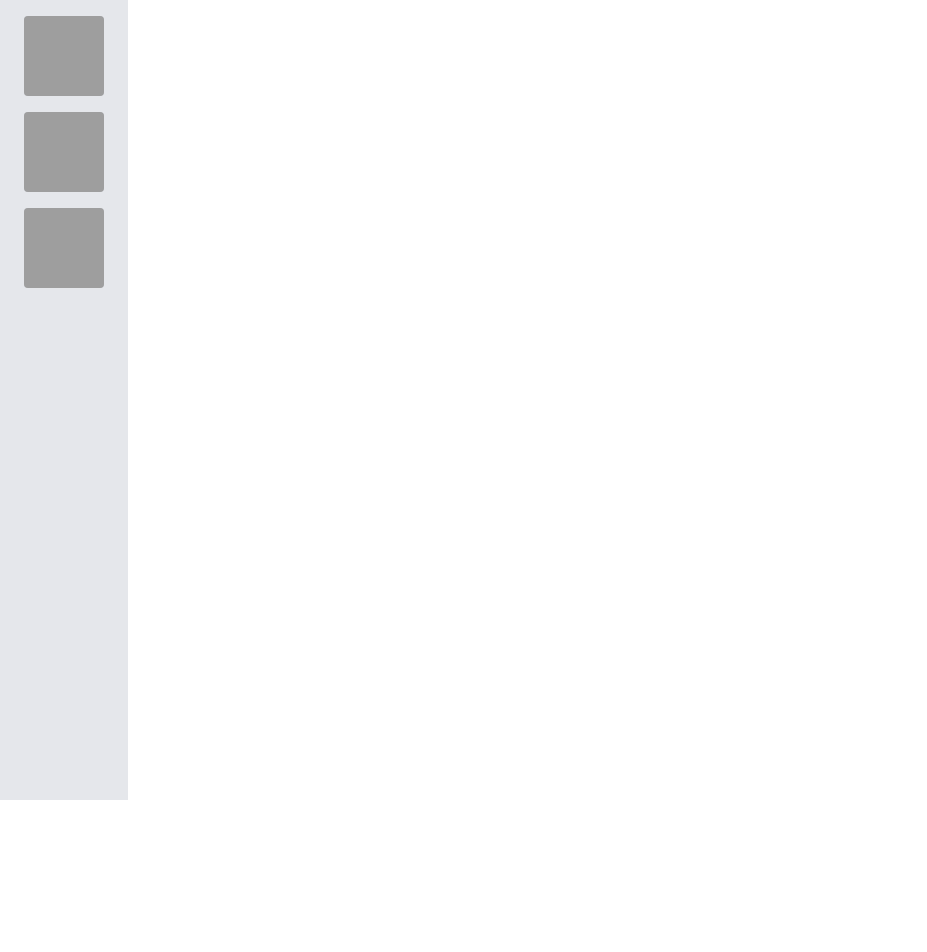
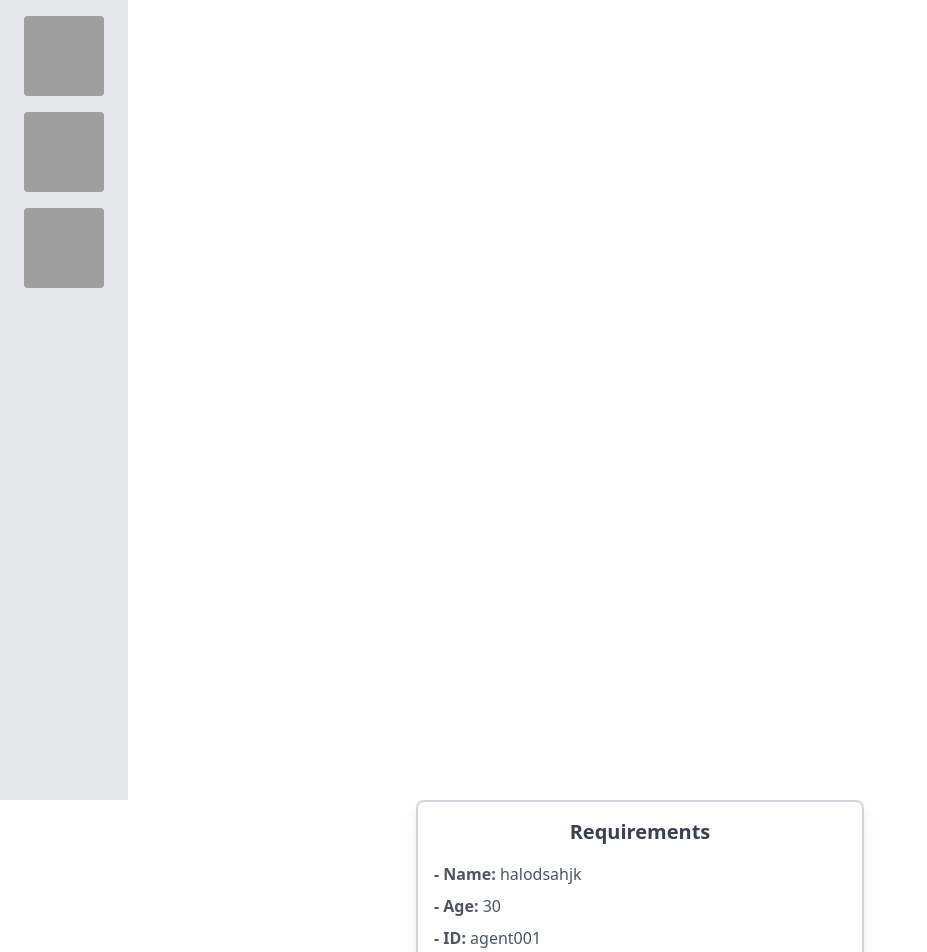
Before and after one commit to sikoramodra/Hackathon-SCI-24, a React (Vite) app: page / in a window 1280 px wide. Shown: the top 952 px of the page, without its empty margins (0-927 px from the left). Before the commit the page ends 800 px from the top, so only its background shows below. Built offline with nearby package versions, Linux system fonts and the light colour scheme; grey boxes are pictures that could not be loaded.

Commit message:
Requirement component

```diff
--- a/src/App.jsx
+++ b/src/App.jsx
@@ -1,9 +1,17 @@
 import Sidebar from './Components/Sidebar.jsx';
+import Requerement from './Components/Requirement.jsx';
 
 export default function App() {
+  const agent = {
+    name: "halodsahjk",
+    age: 30,
+    id: "agent001"
+  };
+
   return (
     <div className="h-full w-full">
       <Sidebar />
+      <Requerement agent={agent} />
     </div>
   );
 }
--- /dev/null
+++ b/src/Components/Requirement.jsx
@@ -0,0 +1,19 @@
+// Requirement.jsx
+export default function Requerement(props) {
+    return (
+      <div className="max-w-md mx-auto p-4 border-2 border-gray-300 rounded-lg shadow-lg">
+        <h2 className="text-xl font-semibold mb-4 text-center text-gray-700">Requirements</h2>
+        <div className="space-y-2">
+          <p className="text-gray-600">
+            <span className="font-bold">- Name:</span> {props.agent.name}
+          </p>
+          <p className="text-gray-600">
+            <span className="font-bold">- Age:</span> {props.agent.age}
+          </p>
+          <p className="text-gray-600">
+            <span className="font-bold">- ID:</span> {props.agent.id}
+          </p>
+        </div>
+      </div>
+    );
+  }
```
